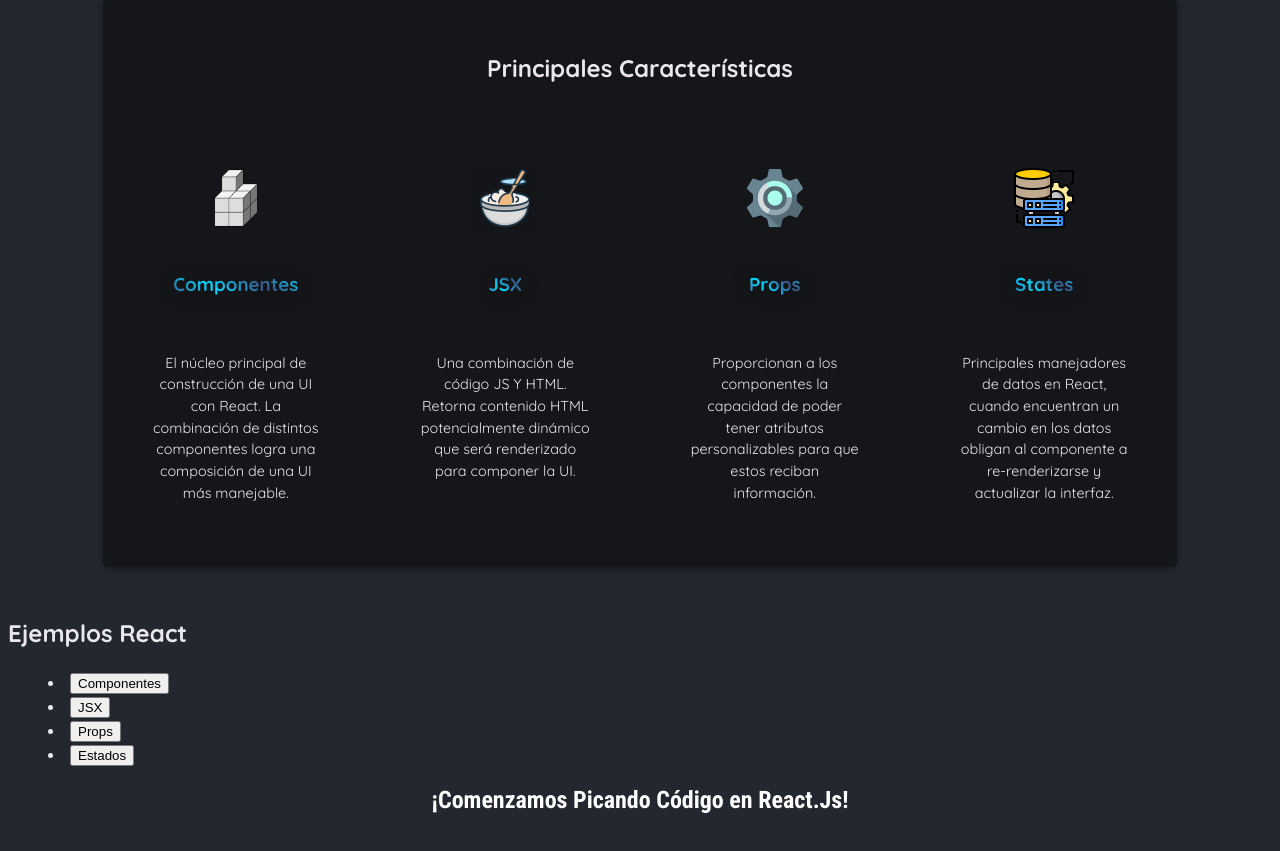
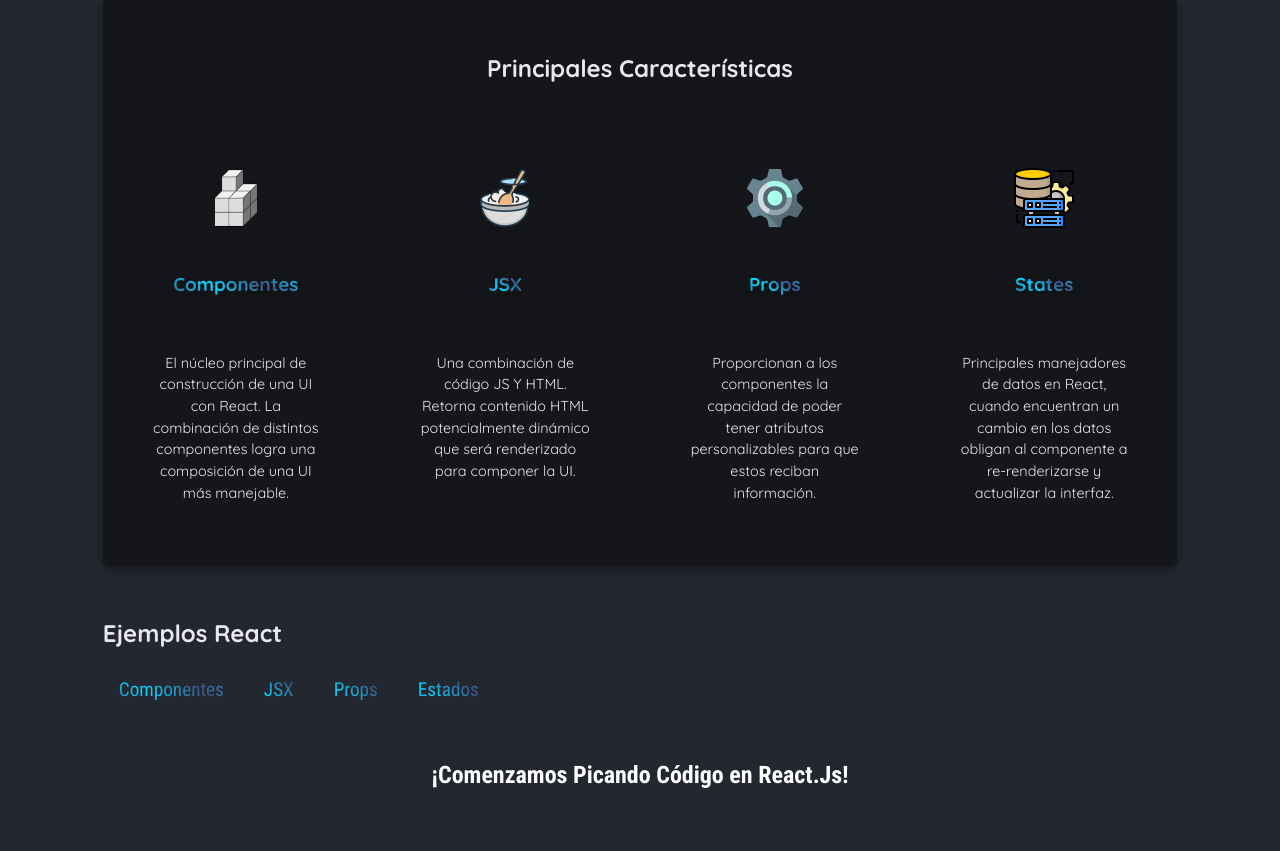
Before and after one commit to FreddyOrlandoFL/First_React_Project, a React (Vite) app: page / in a window 1280 px wide. Shown: the part 337-1188 px from the top of the page. Built offline with nearby package versions, Linux system fonts and the light colour scheme.

Commit message:
Eventos
Eventos
Funciones como valores Props

```diff
--- a/src/components/TabButton/TabButton.css
+++ b/src/components/TabButton/TabButton.css
@@ -0,0 +1,31 @@
+#reactExamples menu button {
+    padding: 0.5rem 1rem;
+    border: none;
+    border-radius: 6px;
+    background: linear-gradient(40deg, #3b5486, #03d5ff, #3b5486, #03d5ff);
+    -webkit-background-clip: text;
+    background-clip: text;
+    -webkit-text-fill-color: transparent;
+    font-family: "Roboto Condensed", sans-serif;
+    font-size: 1.2rem;
+    cursor: pointer;
+    transition: all 0.2s ease-in-out;
+  }
+
+  #reactExamples menu button:hover {
+    background: linear-gradient(40deg, #576a6f, #a8dfed, #576a6f, #a8dfed);
+    -webkit-background-clip: text;
+    background-clip: text;
+    -webkit-text-fill-color: transparent;
+    font-size: 1.3rem;
+    font-weight: bold;
+  }
+
+  #reactExamples menu button.active {
+    background: linear-gradient(40deg, #576a6f, #a8dfed, #576a6f, #a8dfed);
+    -webkit-background-clip: text;
+    background-clip: text;
+    -webkit-text-fill-color: transparent;
+    font-size: 1.3rem;
+    font-weight: bold;
+  }
--- a/src/components/TabButton/TabButton.jsx
+++ b/src/components/TabButton/TabButton.jsx
@@ -1,12 +1,16 @@
+import './TabButton.css'
 export default function TabButton({children,label}){
   /*si funcion se llama el props TabButton(props) => {props.children} pero puedo enviarlo directo*/
   /*si funcion se llama la propiedad directamente TabButton({children}) => {children} pero puedo enviarlo directo
     si en el html se usa asi se llama children
      <TabButton>Componentes</TabButton>
   */
+  function handleClick(){
+    console.log("Ey! Estas pulsando sobre uno de los botones del menu!");
+  }
   return(
     <li>
-        <button label={label}>{children}</button>
+        <button onClick={handleClick} label={label}>{children}</button>
     </li>
   );
 }
--- a/src/index.css
+++ b/src/index.css
@@ -32,42 +32,21 @@ main h2 {
   color: white;
 }
 
-#examples {
+#reactExamples {
   margin: 3rem auto;
+  width: 85%;
 }
 
-#examples h2 {
+#reactExamples h2 {
   text-align: left;
 }
 
-#examples menu {
+#reactExamples menu {
   margin: 1rem 0;
   padding: 0;
   display: flex;
   gap: 0.5rem;
   list-style: none;
-}
-
-#examples menu button {
-  padding: 0.5rem 1rem;
-  border: none;
-  border-radius: 6px;
-  background-color: transparent;
-  color: #a18aba;
-  font-family: "Roboto Condensed", sans-serif;
-  font-size: 1rem;
-  cursor: pointer;
-  transition: all 0.2s ease-in-out;
-}
-
-#examples menu button:hover {
-  background-color: #1b082f;
-  color: #ebe7ef;
-}
-
-#examples menu button.active {
-  background-color: #7925d3;
-  color: #ebe7ef;
 }
 
 .tab {
```
